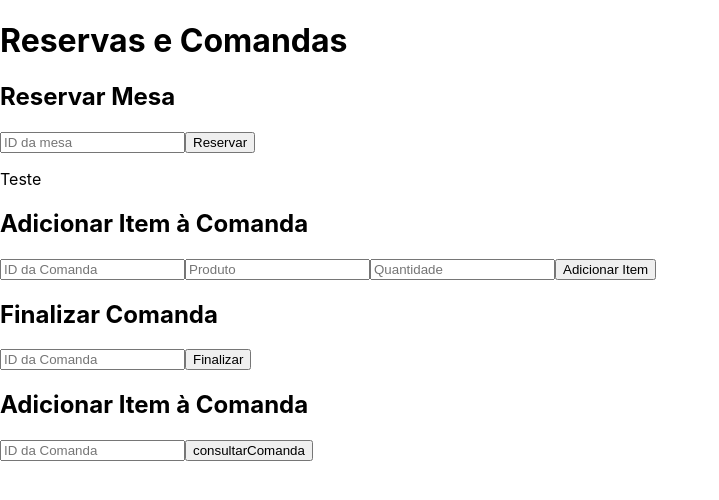
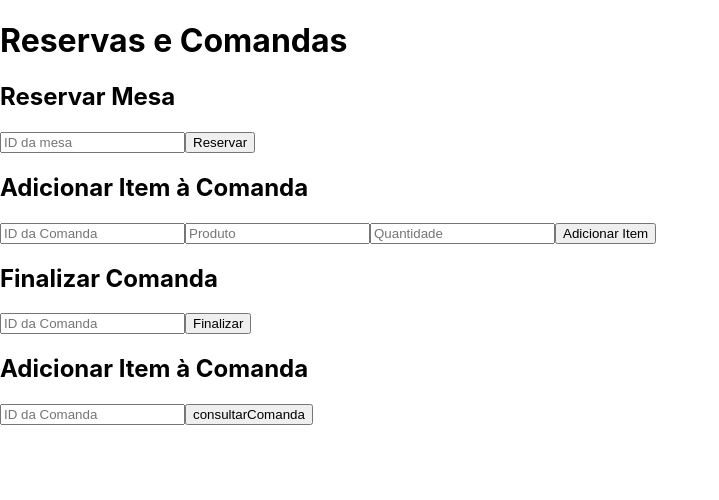
Before and after one commit to IgorTeodoroDEV/AWSreservaMesa, a React (Create React App) app in the folder reservas-mesas/: page / in a window 1280 px wide. Shown: the top 500 px of the page, without its empty margins (0-719 px from the left). Built offline with nearby package versions, Linux system fonts and the light colour scheme.

Commit message:
Finalizar comanda

```diff
--- a/reservas-mesas/src/components/MesaReserva.js
+++ b/reservas-mesas/src/components/MesaReserva.js
@@ -28,7 +28,7 @@ const MesaReserva = () => {
                 onChange={(e) => setMesaID(e.target.value)}
             />
             <button onClick={handleReserva}>Reservar</button>
-            <p>{message}Teste</p>
+            <p>{message}</p>
         </div>
     );
 };
```
